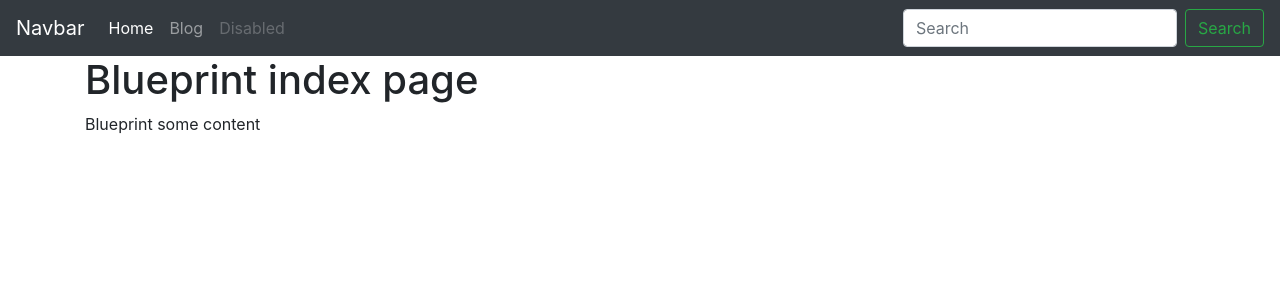
After one commit to VladKurluk/FlaskBlog, a Flask app: template app/posts/templates/posts/index.html in a window 1280 px wide. The commit adds this page. Shown: the top 300 px of the page. Run offline with Flask 2, Linux system fonts and the light colour scheme; the template is opened without the code that fills it, so the values that code supplies are empty; parts of the project's set-up code (start-up, migrations or seed data) failed here and were passed over; some libraries are stand-ins or nearby versions.

Commit message:
First blueprint and create navigation

```diff
--- a/app/app.py
+++ b/app/app.py
@@ -1,5 +1,9 @@
 from flask import Flask
 from config import Configuration
 
+from posts.blueprint import posts
+
 app = Flask(__name__)
 app.config.from_object(Configuration)
+
+app.register_blueprint(posts, url_prefix="/blog")
--- /dev/null
+++ b/app/posts/templates/posts/index.html
@@ -0,0 +1,13 @@
+{% extends 'base.html' %}
+
+{% block title %}
+    Blueprint index page
+{% endblock %}
+
+{% block content_title %}
+    Blueprint index page
+{% endblock %}
+
+{% block content %}
+    Blueprint some content
+{% endblock %}
--- a/app/templates/base.html
+++ b/app/templates/base.html
@@ -24,10 +24,10 @@
         <div class="collapse navbar-collapse" id="navbarSupportedContent">
             <ul class="navbar-nav mr-auto">
                 <li class="nav-item active">
-                    <a class="nav-link" href="#">Home <span class="sr-only">(current)</span></a>
+                    <a class="nav-link" href="{{ url_for('index') }}">Home<span class="sr-only">(current)</span></a>
                 </li>
                 <li class="nav-item">
-                    <a class="nav-link" href="#">Link</a>
+                    <a class="nav-link" href="{{ url_for('posts.index') }}">Blog</a>
                 </li>
 
                 <li class="nav-item">
```
Also changed, not shown: app/posts/blueprint.py (added, +8 -0 lines).
